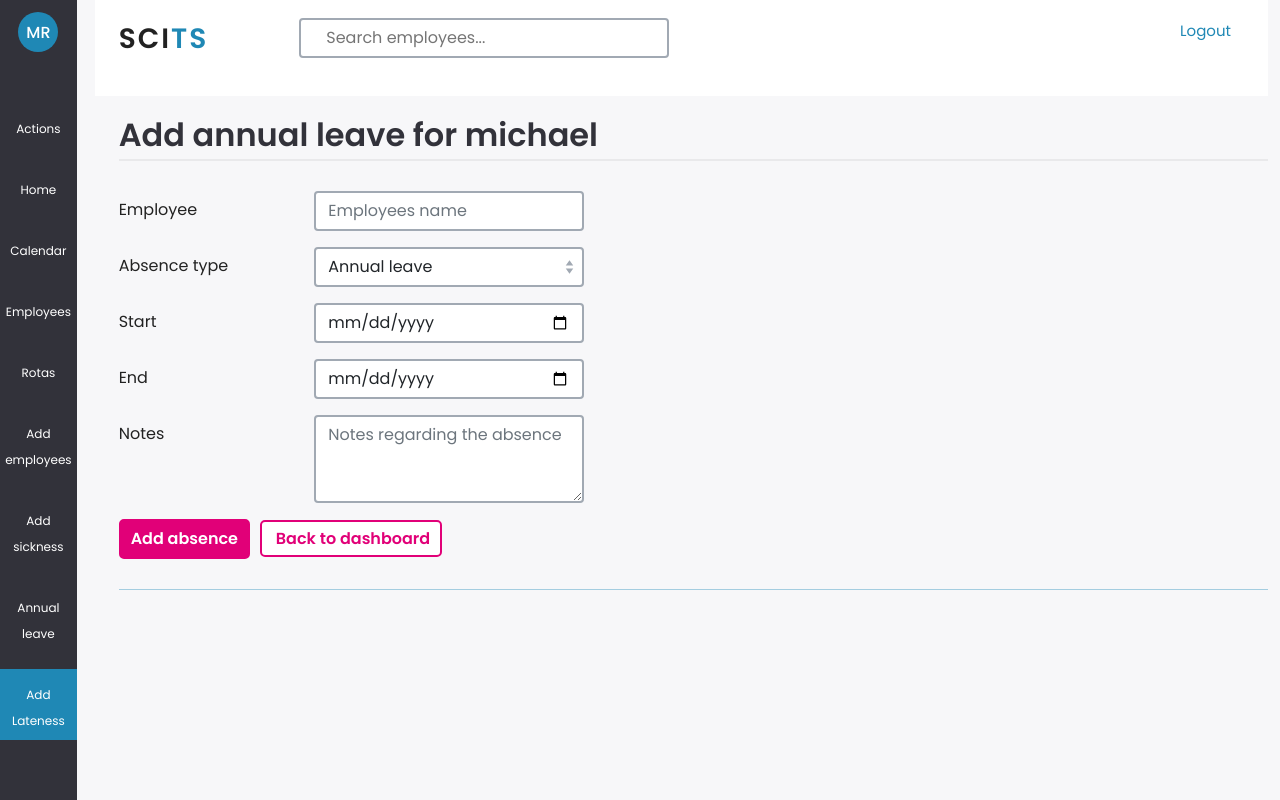
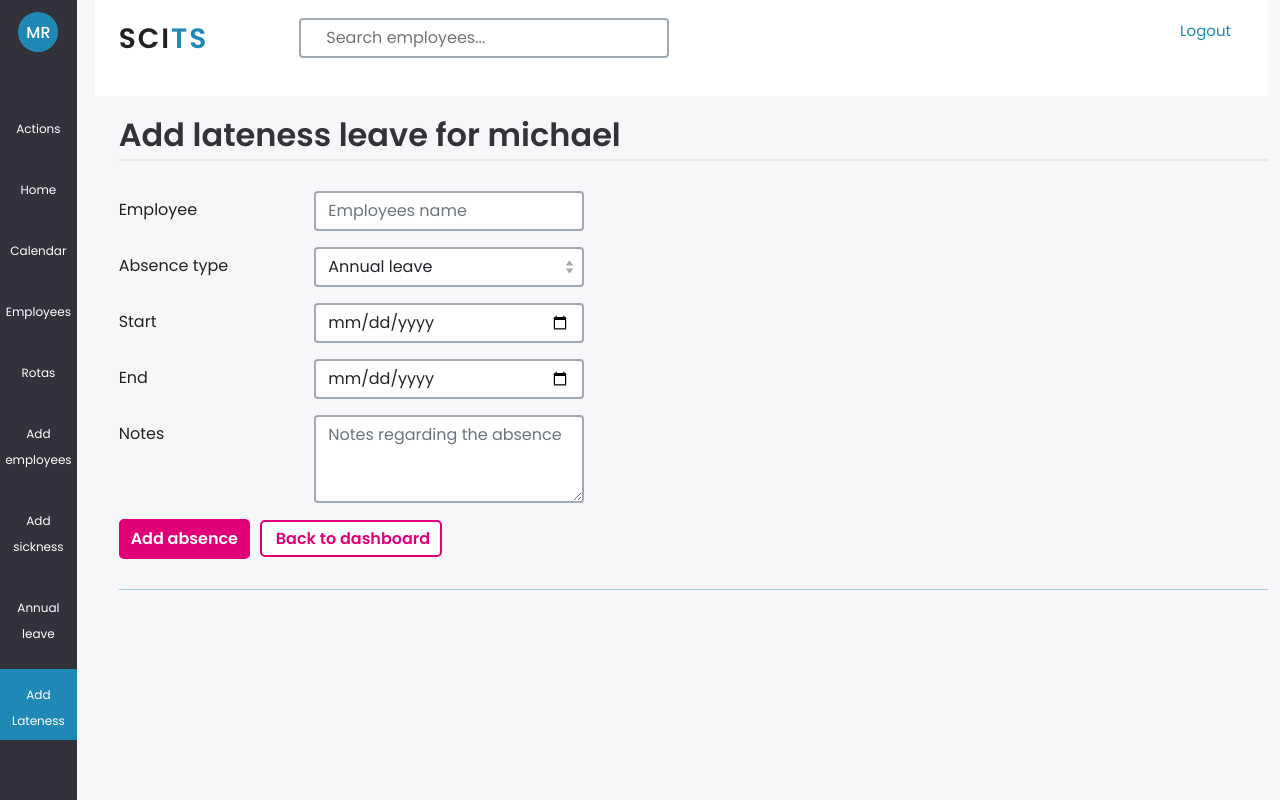
Before and after one commit to HimanshuSuratiya/Rota-Staff-React, a React (Create React App) app: page /add-lateness in a window 1280 px wide. Built offline with nearby package versions, Linux system fonts and the light colour scheme; some icons are missing.

Commit message:
Added some changes

```diff
--- a/src/Components/Common components/Sidebar/Sidebar.js
+++ b/src/Components/Common components/Sidebar/Sidebar.js
@@ -1,5 +1,5 @@
 import React from 'react'
-import { NavLink } from 'react-router-dom';
+import { Link, NavLink } from 'react-router-dom';
 
 const Sidebar = () => {
   const openNav = () => {
@@ -59,7 +59,7 @@ const Sidebar = () => {
                             d="M16 8C15.448 8 15 7.552 15 7V4.875C15 4.323 15.448 3.875 16 3.875C16.552 3.875 17 4.323 17 4.875V7C17 7.552 16.552 8 16 8Z">
                           </path>
                         </svg>
-                        <a href="annual-leave.html">Add Annual leave</a>
+                        <Link to="/annual-leave">Add Annual leave</Link>
                       </div>
                     </li>
                     <li>
@@ -79,7 +79,7 @@ const Sidebar = () => {
                             d="M22 11C22 11.552 21.552 12 21 12C20.448 12 20 11.552 20 11C20 10.448 20.448 10 21 10C21.552 10 22 10.448 22 11Z">
                           </path>
                         </svg>
-                        <a href="add-sickness.html">Add Sickness</a>
+                        <Link to="/add-sickness">Add Sickness</Link>
                       </div>
                     </li>
                     <li>
@@ -93,7 +93,7 @@ const Sidebar = () => {
                             d="M19.55 17.163L17 15.463V13C17 12.45 16.55 12 16 12C15.45 12 15 12.45 15 13V16C15 16.35 15.175 16.65 15.45 16.837L18.45 18.837C18.613 18.937 18.8 19 19 19C19.55 19 20 18.55 20 18C20 17.65 19.825 17.35 19.55 17.163Z">
                           </path>
                         </svg>
-                        <a href="add-lateness.html">Add Lateness</a>
+                        <Link to="/add-lateness">Add Lateness</Link>
                       </div>
                     </li>
                     <li>
@@ -104,7 +104,7 @@ const Sidebar = () => {
                             d="M25 10C24.448 10 24 10.448 24 11C24 11.552 24.448 12 25 12C25.551 12 26 12.449 26 13V15C26 15.551 25.551 16 25 16H23.828C23.526 15.149 22.851 14.474 22 14.172V10C22 6.692 19.308 4 16 4C12.692 4 10 6.692 10 10V14.172C9.149 14.474 8.474 15.149 8.172 16H7C6.449 16 6 15.551 6 15V13C6 12.449 6.449 12 7 12C7.551 12 8 11.552 8 11C8 10.448 7.552 10 7 10C5.346 10 4 11.346 4 13V15C4 16.654 5.346 18 7 18H8.172C8.585 19.164 9.696 20 11 20H15V22C12.243 22 10 24.243 10 27C10 27.552 10.448 28 11 28C11.552 28 12 27.552 12 27C12 25.346 13.346 24 15 24V25C15 25.552 15.448 26 16 26C16.552 26 17 25.552 17 25V24C18.654 24 20 25.346 20 27C20 27.552 20.448 28 21 28C21.552 28 22 27.552 22 27C22 24.243 19.757 22 17 22V20H21C22.304 20 23.415 19.164 23.828 18H25C26.654 18 28 16.654 28 15V13C28 11.346 26.654 10 25 10ZM12 10C12 7.794 13.794 6 16 6C18.206 6 20 7.794 20 10V14H12V10ZM21 18H11C10.449 18 10 17.551 10 17C10 16.449 10.449 16 11 16H21C21.551 16 22 16.449 22 17C22 17.551 21.551 18 21 18Z">
                           </path>
                         </svg>
-                        <a href="other-absence.html">Add Other absences</a>
+                        <Link to="/add-other-absence">Add Other absences</Link>
                       </div>
                     </li>
                   </ul>
@@ -121,7 +121,7 @@ const Sidebar = () => {
                               d="M22.775 16.837C23.55 15.262 24 13.55 24 11.999C24 7.58702 20.413 3.99902 16 3.99902C11.587 3.99902 8 7.58702 8 11.999C8 13.549 8.438 15.262 9.225 16.837C6.137 18.262 4 21.387 4 25C4 26.65 5.35 28 7 28H25C26.65 28 28 26.65 28 25C28 21.387 25.863 18.262 22.775 16.837ZM16 6.00002C19.313 6.00002 22 8.68802 22 12C22 13.713 21.288 15.762 20.137 17.363C18.937 19.038 17.425 20 16 20C14.575 20 13.062 19.038 11.863 17.363C10.713 15.763 10 13.713 10 12C10 8.68702 12.688 6.00002 16 6.00002ZM25 26H7C6.45 26 6 25.55 6 25C6 22.113 7.763 19.625 10.262 18.562C11.862 20.774 13.899 22 16 22C18.101 22 20.137 20.775 21.738 18.562C24.238 19.637 26 22.112 26 25C26 25.55 25.55 26 25 26Z">
                             </path>
                           </svg>
-                          <a href="add-employees.html">Add employees</a>
+                          <Link to="/add-employees">Add employees</Link>
                         </div>
                       </li>
                       <li>
@@ -132,7 +132,7 @@ const Sidebar = () => {
                               d="M6.421 16.496C6.15 15.635 6 14.773 6 14C6 10.692 8.692 8 12 8C13.069 8 14.073 8.283 14.944 8.775C16.011 7.108 17.878 6 20 6C23.308 6 26 8.692 26 12C26 12.773 25.85 13.635 25.579 14.496C28.166 15.525 30 18.051 30 21C30 22.654 28.654 24 27 24H21.828C21.415 25.164 20.304 26 19 26H5C3.346 26 2 24.654 2 23C2 20.051 3.834 17.525 6.421 16.496V16.496ZM8 14C8 16.479 10.069 20 12 20C13.931 20 16 16.479 16 14C16 11.794 14.206 10 12 10C9.794 10 8 11.794 8 14ZM20 8C18.502 8 17.195 8.828 16.51 10.05C17.436 11.106 18 12.488 18 14C18 14.773 17.85 15.635 17.579 16.496C18.45 16.842 19.236 17.357 19.894 18.002C19.928 18.001 19.963 18 20 18C21.931 18 24 14.479 24 12C24 9.794 22.206 8 20 8ZM28 21C28 18.88 26.673 17.066 24.806 16.34C24.672 16.593 24.529 16.84 24.376 17.077C23.473 18.479 22.381 19.408 21.22 19.794C21.571 20.472 21.815 21.216 21.927 22H27C27.551 22 28 21.551 28 21V21ZM5 24H19C19.551 24 20 23.551 20 23C20 20.88 18.673 19.066 16.806 18.34C16.672 18.593 16.529 18.84 16.376 19.077C15.162 20.962 13.608 22 12 22C10.392 22 8.838 20.962 7.624 19.077C7.471 18.84 7.328 18.592 7.194 18.34C5.327 19.066 4 20.88 4 23C4 23.551 4.449 24 5 24Z">
                             </path>
                           </svg>
-                          <a href="manage-teams.html">Manage teams</a>
+                          <Link to="/employees-teams">Manage teams</Link>
                         </div>
                       </li>
                     </ul>
--- a/src/Components/Pages/Add Lateness/AddLateness.js
+++ b/src/Components/Pages/Add Lateness/AddLateness.js
@@ -21,7 +21,7 @@ const AddLateness = () => {
                                     <div class="row working-time-pattern annual-leave">
                                         <div class="col-md-12">
                                             <div class="heading">
-                                                <h3 class="head">Add annual leave for michael</h3>
+                                                <h3 class="head">Add lateness leave for michael</h3>
                                             </div>
                                         </div>
                                         <div class="col-md-12">
--- a/src/Components/Pages/Add Sickness/AddSickness.js
+++ b/src/Components/Pages/Add Sickness/AddSickness.js
@@ -20,7 +20,7 @@ const AddSickness = () => {
                                     <div class="row working-time-pattern annual-leave">
                                         <div class="col-md-12">
                                             <div class="heading">
-                                                <h3 class="head">Add annual leave for michael</h3>
+                                                <h3 class="head">Add sickness leave for michael</h3>
                                             </div>
                                         </div>
                                         <div class="col-md-12">
--- a/src/Components/Pages/Home/Home.js
+++ b/src/Components/Pages/Home/Home.js
@@ -1,4 +1,5 @@
 import React, { useEffect } from 'react'
+import { NavLink } from 'react-router-dom';
 import Header from "../../Common components/Header/Header";
 
 const Home = () => {
@@ -60,7 +61,7 @@ const Home = () => {
                                                 <h2>Overview</h2>
                                             </div>
                                             <div className="col-lg-6 add-btn-top">
-                                                <h4><a href="annual-leave.html">+ Add time off</a></h4>
+                                                <h4><NavLink to="/annual-leave">+ Add time off</NavLink></h4>
                                             </div>
                                         </div>
                                         <div className="flx-box">
```
